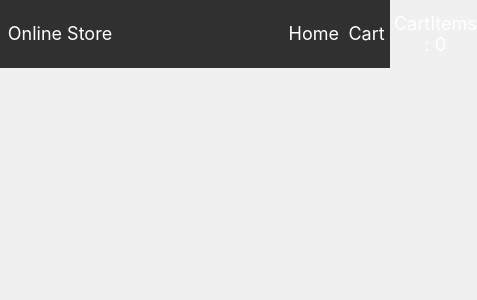
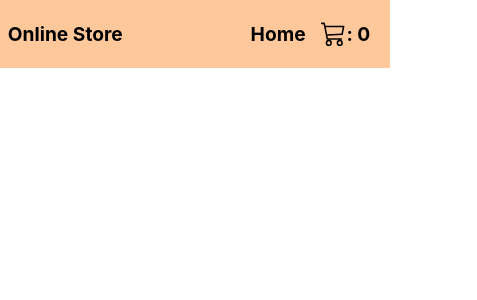
Before and after one commit to Amansingh293/E-commerce, a React (Create React App) app: page /Cart in a window 390 px wide. Shown: the top 300 px of the page, 477 px wide, since content can reach past the window. Built offline with nearby package versions, Linux system fonts and the light colour scheme.

Commit message:
responsive

```diff
--- a/package.json
+++ b/package.json
@@ -3,12 +3,16 @@
   "version": "0.1.0",
   "private": true,
   "dependencies": {
+    "@emotion/react": "^11.11.1",
+    "@emotion/styled": "^11.11.0",
+    "@mui/material": "^5.14.20",
     "@reduxjs/toolkit": "^1.9.7",
     "@testing-library/jest-dom": "^5.17.0",
     "@testing-library/react": "^13.4.0",
     "@testing-library/user-event": "^13.5.0",
     "react": "^18.2.0",
     "react-dom": "^18.2.0",
+    "react-icons": "^4.12.0",
     "react-redux": "^8.1.3",
     "react-router-dom": "^6.18.0",
     "react-scripts": "5.0.1",
--- a/src/App.css
+++ b/src/App.css
@@ -2,38 +2,41 @@
   box-sizing: border-box;
   text-align: center;
 }
-.body{
+.body {
   height: fit-content;
-    width: fit-content;
+  width: fit-content;
 }
-.navbar{
+.navbar {
   display: flex;
   justify-content: space-between;
   align-items: center;
   gap: 4%;
   padding-left: 2%;
-  padding-right: 2%;
-  color: white;
+  padding-right: 1%;
+  /* color: white; */
   height: 8vh;
-  background-color: rgb(48, 48, 48);
+  background-color: #fec89a;
   width: auto;
 }
 
-.links{
-  color: white;
-  font-size: large;
+.links {
+  display: flex;
+  justify-content: center;
+  align-items: center;
+  color: black;
+  font-weight: 700;
+  font-size: larger;
   text-decoration: none;
 }
 
-.navBtns{
+.navBtns {
   width: 25%;
-  gap: 10%;
   display: flex;
   justify-content: space-evenly;
   align-items: center;
 }
 
-.cardContainer{
+.cardContainer {
   display: flex;
   justify-content: space-around;
   align-items: flex-start;
@@ -44,62 +47,64 @@
   margin-bottom: 2rem;
 }
 
-.card{
+.card {
   display: flex;
   flex-direction: column;
   justify-content: space-evenly;
   align-items: center;
-  color: white;
+  /* color: white; */
   height: 25rem;
   width: 16rem;
   border: 1px solid rgb(46, 46, 46);
   border-radius: 10px;
-  background-color: rgb(48, 48, 48);
+  background-color: rgba(255, 253, 247, 0.774);
   padding: 1%;
-  box-shadow: 4px 4px 4px 3px  gray;
+  box-shadow: 4px 4px 4px 3px gray;
   gap: 1%;
   margin-bottom: 1%;
 }
 
-.card>img , .card>button{
+.card > img,
+.card > button {
   border: 1px solid rgb(144, 144, 144);
   border-radius: 10px;
 }
 
-.cardImage{
+.cardImage {
   height: 50%;
   width: 90%;
 }
 
-.addBtn{
+.addBtn {
   /* color: white; */
-  background-color: yellow;
+  background-color: #fec89a;
   height: 2rem;
   width: 70%;
   padding: 1%;
   font-size: medium;
+  font-weight: 600;
+  transition: all 0.2s ease-in-out;
 }
-.addBtn:hover{
+.addBtn:hover {
   font-size: 20px;
   box-shadow: 1px 1px 2px 2px gray;
 }
 
-.cardPrice{
+.cardPrice {
   height: 5%;
   font-size: larger;
-  font-weight: 500;
+  font-weight: 700;
 }
 
-.cardTitle{
+.cardTitle {
   height: 14%;
   width: 90%;
   font-size: medium;
-  font-weight: 550;
+  font-weight: 600;
 }
 
-
-.cartContainer{
-  color: white;
+.cartContainer {
+  /* color: white; */
   display: flex;
   flex-direction: column;
   align-items: center;
@@ -108,79 +113,54 @@
   padding: 2%;
 }
 
-.cartItem{
+.cartItem {
   display: flex;
   justify-content: space-around;
   align-items: center;
   height: 20vh;
   width: 95%;
-  background-color: rgb(48, 48, 48);
+  background-color: #fec99a1f;
   border-radius: 10px;
 }
 
-.cartItemImage{
+.cartItemImage {
   border-radius: 10px;
   width: 15rem;
   height: 85%;
 }
 
-.cartButton{
+.cartButton {
   color: white;
   font-size: larger;
   padding: 1%;
   border-radius: 10px;
-  background-color: rgb(143, 26, 26);
+  background-color: rgba(165, 34, 34, 0.662);
 }
 
-.cartTitle{
+.cartTitle {
   width: 40%;
   text-align: center;
   text-wrap: wrap;
 }
 
-
-.cartButton:hover{
+.cartButton:hover {
   padding: 1.1%;
 }
 
+@media screen and (max-width: 600px) {
+  .navBtns {
+    width: 40%;
+  }
+  .cardContainer {
+    padding: 5%;
+  }
 
+  .cartItem {
+    padding: 4%;
+    overflow: scroll;
+    flex-wrap: wrap;
 
-
-
-
-
-
-.App-logo {
-  height: 40vmin;
-  pointer-events: none;
-}
-
-@media (prefers-reduced-motion: no-preference) {
-  .App-logo {
-    animation: App-logo-spin infinite 20s linear;
+    height: 22vh;
+    width: 90%;
   }
 }
-
-.App-header {
-  background-color: #282c34;
-  min-height: 100vh;
-  display: flex;
-  flex-direction: column;
-  align-items: center;
-  justify-content: center;
-  font-size: calc(10px + 2vmin);
-  color: white;
-}
-
-.App-link {
-  color: #61dafb;
-}
-
-@keyframes App-logo-spin {
-  from {
-    transform: rotate(0deg);
-  }
-  to {
-    transform: rotate(360deg);
-  }
-}
--- /dev/null
+++ b/src/components/Card.js
@@ -0,0 +1,17 @@
+import React from "react";
+
+
+const Card = ({product , addHandler}) => {
+  return (
+    <div key={product.id} className="card">
+      <img src={product.image} className="cardImage" alt=""></img>
+      <p className="cardTitle">{product.title}</p>
+      <p className="cardPrice">Rs: {product.price * 100}</p>
+      <button className="addBtn" onClick={()=>addHandler(product)}>
+        Add to cart
+      </button>
+    </div>
+  );
+};
+
+export default Card;
--- a/src/components/Cart.js
+++ b/src/components/Cart.js
@@ -25,8 +25,6 @@ function Cart() {
                 </div>
             ))}
 
-
-
         </div>
     )
 }
--- a/src/components/Home.js
+++ b/src/components/Home.js
@@ -3,7 +3,7 @@ import React from "react";
 import { useState, useEffect } from "react";
 import { useDispatch } from "react-redux";
 import { add } from "../Slices/cart";
-
+import Card from "./Card";
 
 export default function Home() {
 
@@ -28,16 +28,7 @@ export default function Home() {
 
   return (
     <div className="cardContainer">
-      {products.map((product) => (
-        <div key={product.id} className="card">
-          <img src={product.image} className="cardImage" alt=""></img>
-          <p className="cardTitle">{product.title}</p>
-          <p className="cardPrice">Rs: {product.price*100}</p>
-          <button className="addBtn" onClick={()=> addHandler(product)}>
-            Add to cart
-          </button>
-        </div>
-      ))}
+      {(products.length===0) ? <div style={{fontSize: "29px"}}>Loading....</div> : products.map((product) =><Card product = {product} addHandler = {addHandler}/>) }
     </div>
   );
 }
--- a/src/components/Navbar.js
+++ b/src/components/Navbar.js
@@ -1,7 +1,7 @@
 import React from 'react'
 import { useSelector } from 'react-redux';
 import {NavLink} from 'react-router-dom';
-
+import { BsCart3 } from "react-icons/bs";
 
 
 export default function Navbar() {
@@ -18,11 +18,8 @@ export default function Navbar() {
         <div className='navBtns' >
             <NavLink to="/" className="links">Home </NavLink>
 
-            <NavLink to="/cart" className="links"> Cart </NavLink>
+            <NavLink to="/cart" className="links"> <BsCart3 style={{fontSize: "25px"}}/> : {items.length}</NavLink>
 
-            <div className="links" >
-                CartItems : {items.length}
-            </div>
         </div>
 
     </div>
--- a/src/index.css
+++ b/src/index.css
@@ -5,7 +5,6 @@ body {
     sans-serif;
   -webkit-font-smoothing: antialiased;
   -moz-osx-font-smoothing: grayscale;
-  background-color: rgb(240, 240, 240);
   height: 100vh;
 }
 
```
Also changed, not shown: 1 other file (tests, documents, lock files or other folders).
